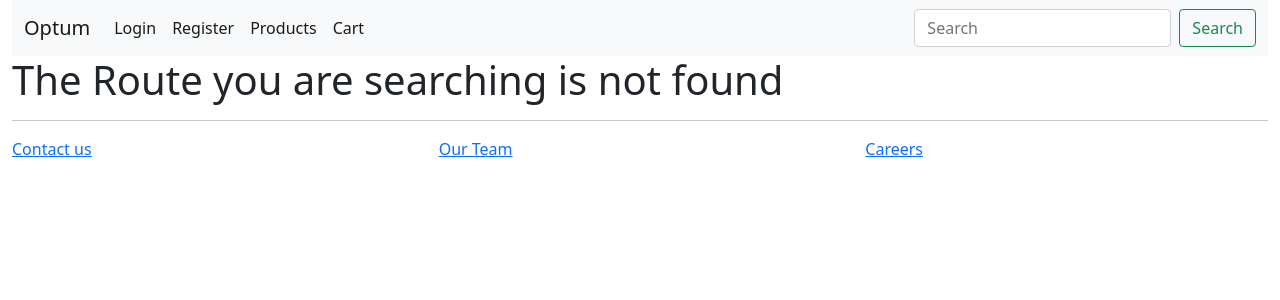
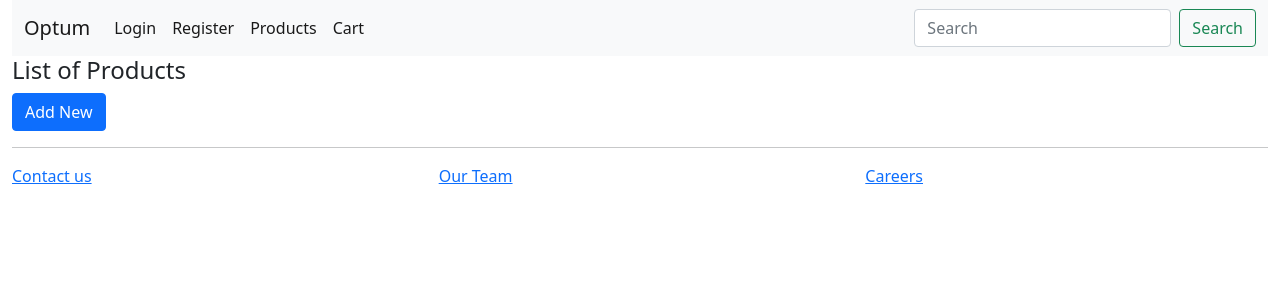
Before and after one commit to kiran-blockchain/react-optum, a React (Create React App) app in the folder ekart/: page /hooks in a window 1280 px wide. Before the commit this address had no page. Shown: the top 300 px of the page. Built offline with nearby package versions, Linux system fonts and the light colour scheme.

Commit message:
added changes for the useCallback

```diff
--- a/ekart/src/App.jsx
+++ b/ekart/src/App.jsx
@@ -12,6 +12,7 @@ import { Cart } from "./Pages/Cart";
 import { NoMatch } from "./Pages/NoMatch";
 import {ProductList} from "./components/ProductList"
 import { NewProduct } from "./Pages/NewProduct";
+import { HooksComponent } from "./Pages/Hooks";
 //Always component name should start with Capital Letter
 export const App = () => {
   //Divide component into two parts
@@ -45,6 +46,7 @@ export const App = () => {
             </Route>
             <Route path="/cart" element={<Cart />} />
             <Route path="*" element={<NoMatch />} />
+            <Route path="hooks" element={<HooksComponent />} />
           </Routes>
           </Router>
           <Footer />
--- /dev/null
+++ b/ekart/src/Pages/Hooks.jsx
@@ -0,0 +1,29 @@
+//useCallback
+
+import { useCallback, useState } from "react";
+
+const ChildComponent = ({ list, addNew }) => {
+    console.log('Child Rendering');
+    return (
+        <div>
+            <h4>List of Products</h4>
+            {list.map((item, index) => {
+                return <p key={index}>{item}</p>
+            })}
+            <button class="btn btn-primary" onClick={addNew}>Add New</button>
+        </div>
+    )
+}
+
+export const HooksComponent = () => {
+    const [count, setCount] = useState(0);
+    const [products, setProducts] = useState([]);
+    const addNew = useCallback(() => {
+        setProducts((i) => [...i, "new item"]);
+    }, [products])
+
+    return (<div>
+        <ChildComponent list={products} addNew={addNew} />
+    </div>)
+
+}
```
